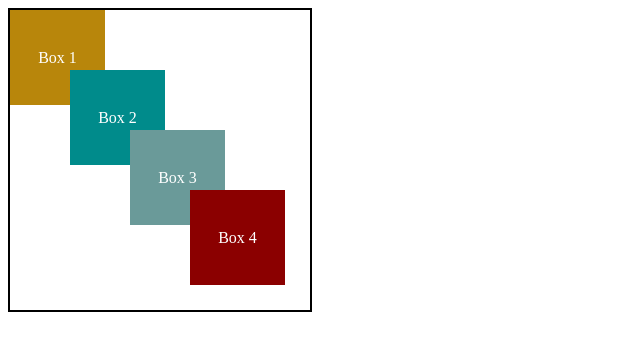
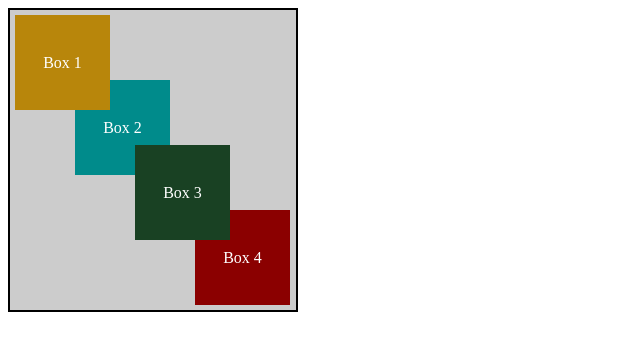
Before and after one commit to diamelagiardini/ejercicios_posicionamiento, a plain HTML site: page 01-superponer_elementos/index.html in a window 1280 px wide. Shown: the whole page, without its empty margins (0-640 px from the left). Drawn offline with Linux system fonts and the light colour scheme.

Commit message:
agregue z-index

```diff
--- a/01-superponer_elementos/style.css
+++ b/01-superponer_elementos/style.css
@@ -1,9 +1,10 @@
 
 
 .contenedor {
-    width: 300px;
+    width: 286px;
     height: 300px;
     border: 2px solid black;
+    background-color: rgba(128, 128, 128, 0.404);
 }
 
 .contenedor > div {
@@ -11,11 +12,14 @@
     justify-content: center;
     align-items: center;
     color: white;
+    margin: 5px;
 }
 .amarillo{
     width: 95px;
     height: 95px;
     background-color: #B8860B;
+    position: relative;
+    z-index: 1;
 }
 
 .esmeralda{
@@ -25,15 +29,17 @@
     position: relative;
     left: 60px;
     bottom: 35px;
+    z-index: 0;
 }
 
 .musgo{
     width: 95px;
     height: 95px;
-    background-color: #6A9A99;
+    background-color: #194123;
     position: relative;
     left: 120px;
     bottom: 70px;
+    z-index: 2;
 }
 
 .rojo{
@@ -43,4 +49,5 @@
     position: relative;
     left: 180px;
     bottom: 105px;
+    z-index:0;
 }
```
